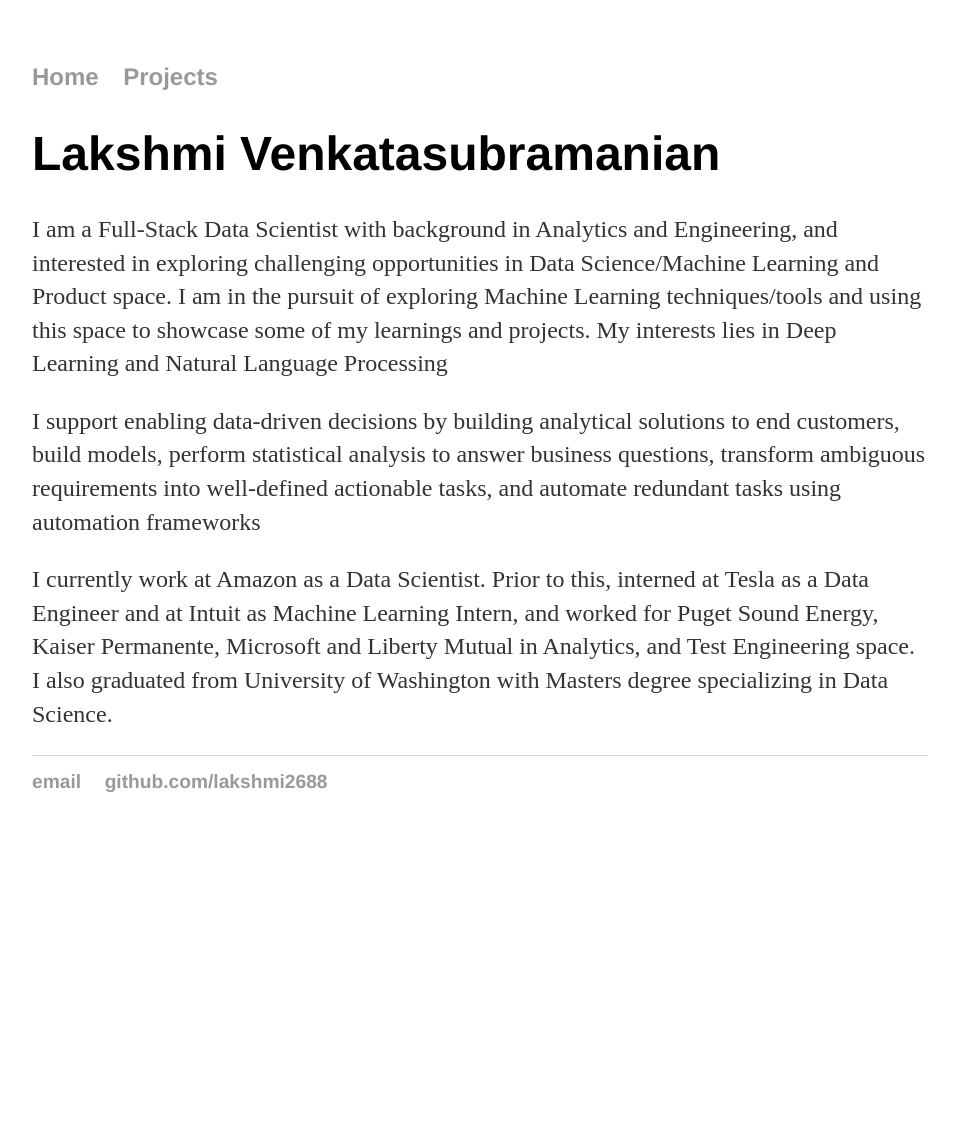
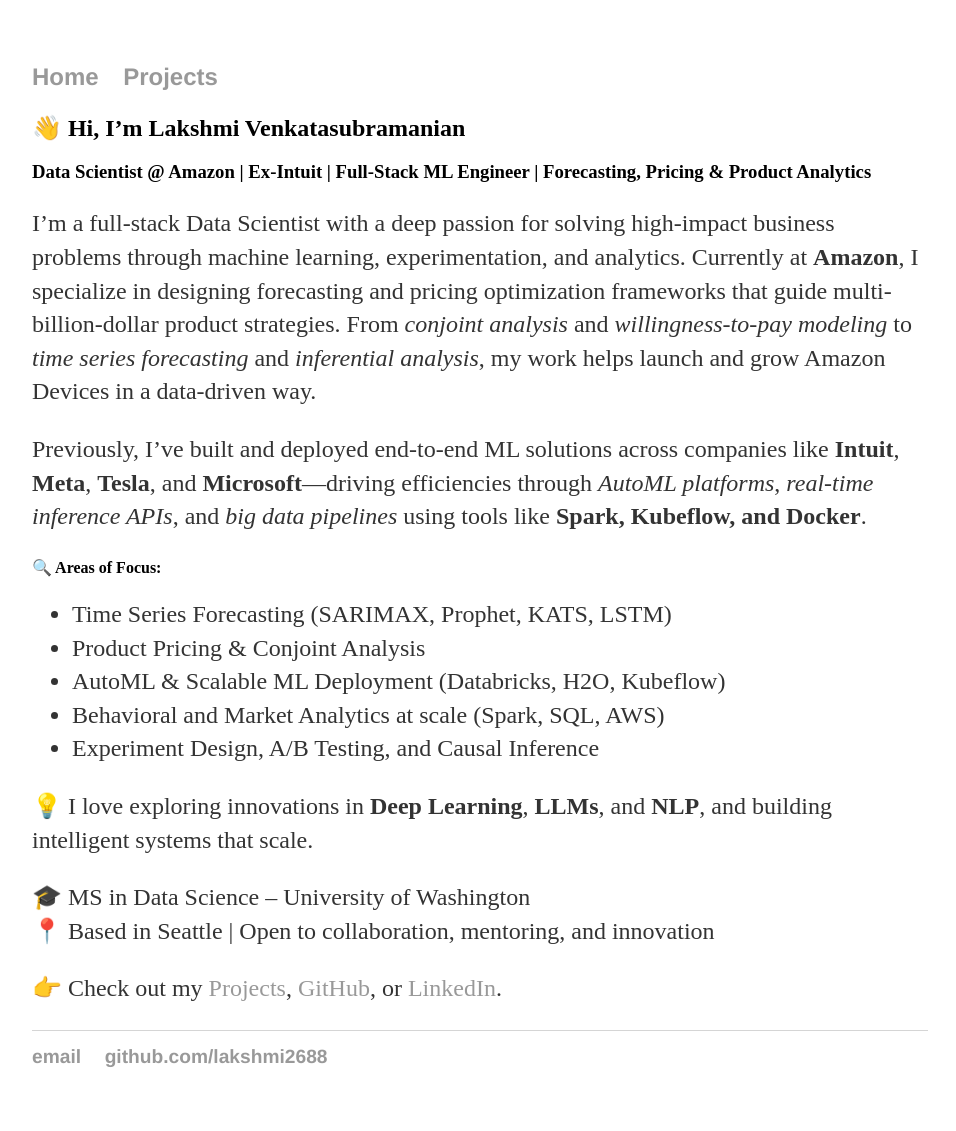
Before and after one commit to lakshmi2688/lakshmi2688.github.io, a Jekyll site: the page built from index.html, in a window 1280 px wide. Shown: the whole page, without its empty margins (160-1116 px from the left). Built offline with Jekyll 4.4.1, drawn with Linux system fonts in a browser that asks for light colours; before the commit the page ends 900 px from its top, so only the background shows below that.

Commit message:
Update index.html

```diff
--- a/index.html
+++ b/index.html
@@ -2,11 +2,45 @@
 layout: default
 title: Lakshmi Venkatasubramanian, Data Enthusiast
 ---
-<div class="blurb">
-	<h1>Lakshmi Venkatasubramanian</h1>
-				<p>I am a Full-Stack Data Scientist with background in Analytics and Engineering, and interested in exploring challenging opportunities in Data Science/Machine Learning and Product space. I am in the pursuit of exploring Machine Learning techniques/tools and using this space to showcase some of my learnings and projects. My interests lies in Deep Learning and Natural Language Processing </p>
-	<p>I support enabling data-driven decisions by building analytical solutions to end customers, build models, perform statistical analysis to answer business questions, transform ambiguous requirements into well-defined actionable tasks, and automate redundant tasks using automation frameworks</p>
+<section id="about">
+  <h2>👋 Hi, I’m Lakshmi Venkatasubramanian</h2>
+  <h3>Data Scientist @ Amazon | Ex-Intuit | Full-Stack ML Engineer | Forecasting, Pricing & Product Analytics</h3>
 
-<p>I currently work at Amazon as a Data Scientist. Prior to this, interned at Tesla as a Data Engineer and at Intuit as Machine Learning Intern, and worked for Puget Sound Energy, Kaiser Permanente, Microsoft and Liberty Mutual in Analytics, and Test Engineering space.  I also graduated from University of Washington with Masters degree specializing in Data Science.</p>
+  <p>
+    I’m a full-stack Data Scientist with a deep passion for solving high-impact business problems through machine learning, experimentation, and analytics.
+    Currently at <strong>Amazon</strong>, I specialize in designing forecasting and pricing optimization frameworks that guide multi-billion-dollar product strategies.
+    From <em>conjoint analysis</em> and <em>willingness-to-pay modeling</em> to <em>time series forecasting</em> and <em>inferential analysis</em>,
+    my work helps launch and grow Amazon Devices in a data-driven way.
+  </p>
 
-</div><!-- /.blurb -->
+  <p>
+    Previously, I’ve built and deployed end-to-end ML solutions across companies like <strong>Intuit</strong>, <strong>Meta</strong>,
+    <strong>Tesla</strong>, and <strong>Microsoft</strong>—driving efficiencies through <em>AutoML platforms</em>,
+    <em>real-time inference APIs</em>, and <em>big data pipelines</em> using tools like <strong>Spark, Kubeflow, and Docker</strong>.
+  </p>
+
+  <h4>🔍 Areas of Focus:</h4>
+  <ul>
+    <li>Time Series Forecasting (SARIMAX, Prophet, KATS, LSTM)</li>
+    <li>Product Pricing & Conjoint Analysis</li>
+    <li>AutoML & Scalable ML Deployment (Databricks, H2O, Kubeflow)</li>
+    <li>Behavioral and Market Analytics at scale (Spark, SQL, AWS)</li>
+    <li>Experiment Design, A/B Testing, and Causal Inference</li>
+  </ul>
+
+  <p>
+    💡 I love exploring innovations in <strong>Deep Learning</strong>, <strong>LLMs</strong>, and <strong>NLP</strong>, and building intelligent systems that scale.
+  </p>
+
+  <p>
+    🎓 MS in Data Science – University of Washington<br>
+    📍 Based in Seattle | Open to collaboration, mentoring, and innovation
+  </p>
+
+  <p>
+    👉 Check out my
+    <a href="https://lakshmi2688.github.io/project/" target="_blank">Projects</a>,
+    <a href="https://github.com/lakshmi2688" target="_blank">GitHub</a>, or
+    <a href="https://www.linkedin.com/in/lakshmi-venkatasubramanian-a903714b/" target="_blank">LinkedIn</a>.
+  </p>
+</section>
```
